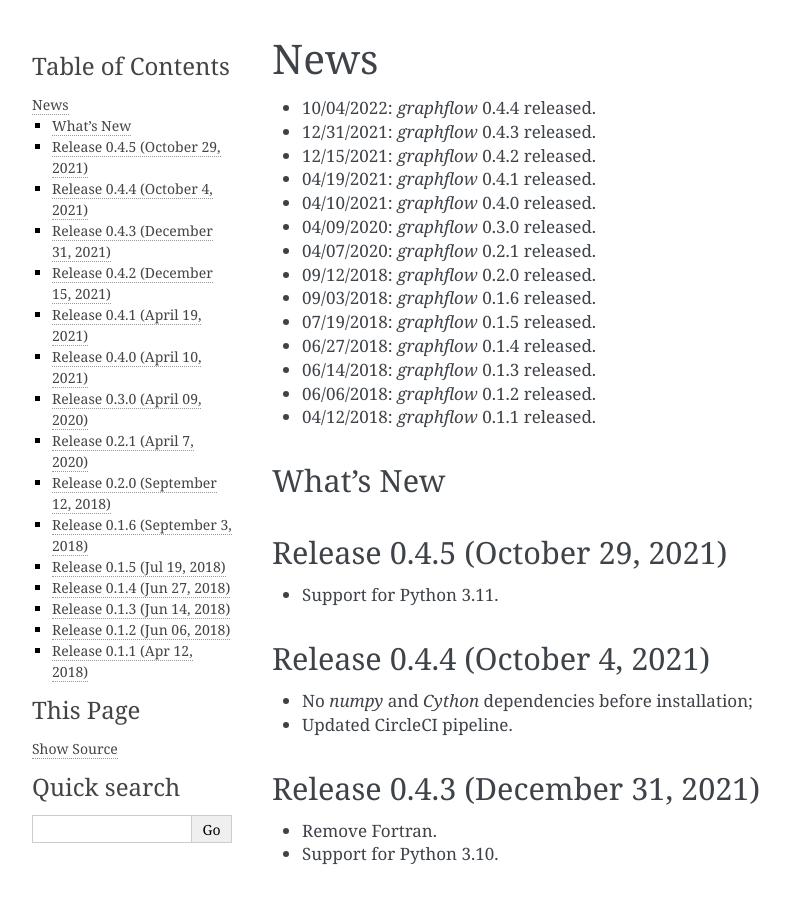
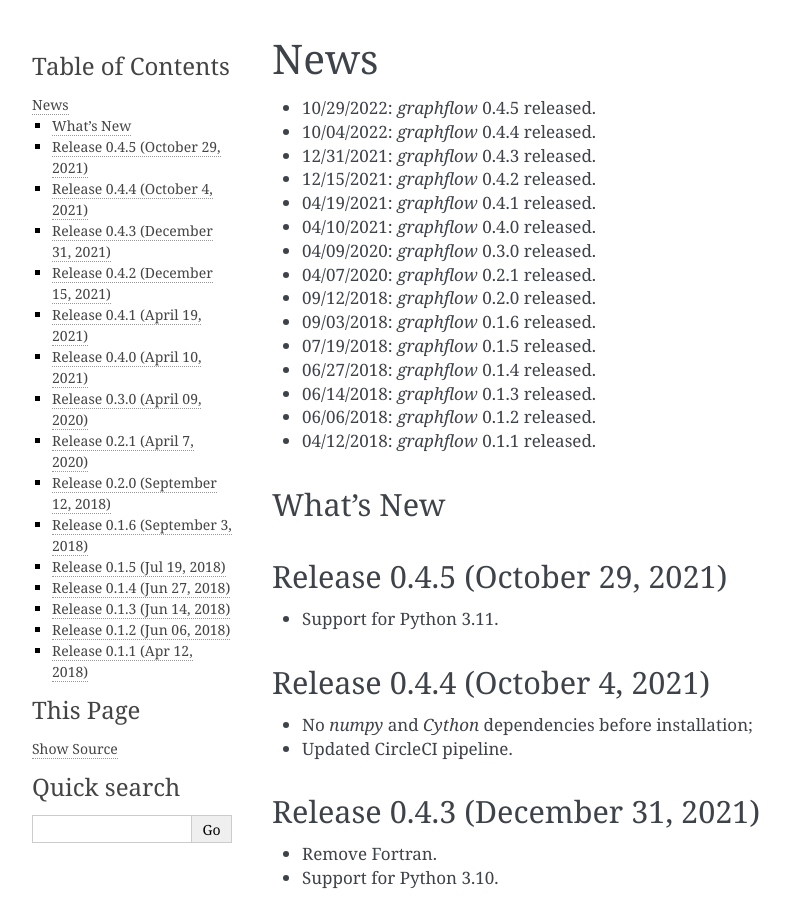
Before and after one commit to stephenhky/GraphFlow, a Sphinx documentation site: the page built from doc/source/news.rst, in a window 1280 px wide and 900 px high. Shown: the whole window, without its empty margins (148-938 px from the left). Built offline with Sphinx 7.4.7, drawn with Linux system fonts in a browser that asks for light colours.

Commit message:
release 0.4.5

```diff
--- a/doc/source/news.rst
+++ b/doc/source/news.rst
@@ -1,6 +1,7 @@
 News
 ====
 
+* 10/29/2022: `graphflow` 0.4.5 released.
 * 10/04/2022: `graphflow` 0.4.4 released.
 * 12/31/2021: `graphflow` 0.4.3 released.
 * 12/15/2021: `graphflow` 0.4.2 released.
--- a/setup.py
+++ b/setup.py
@@ -16,7 +16,7 @@
 
 
 setup(name='graphflow',
-      version="0.4.5a1",
+      version="0.4.5",
       description="Algorithms for Graph Flow Analysis",
       long_description="Numerical routines for analyzing data represented by graphs",
       classifiers=[
```
Also changed, not shown: README.md (+1 -0 lines).
